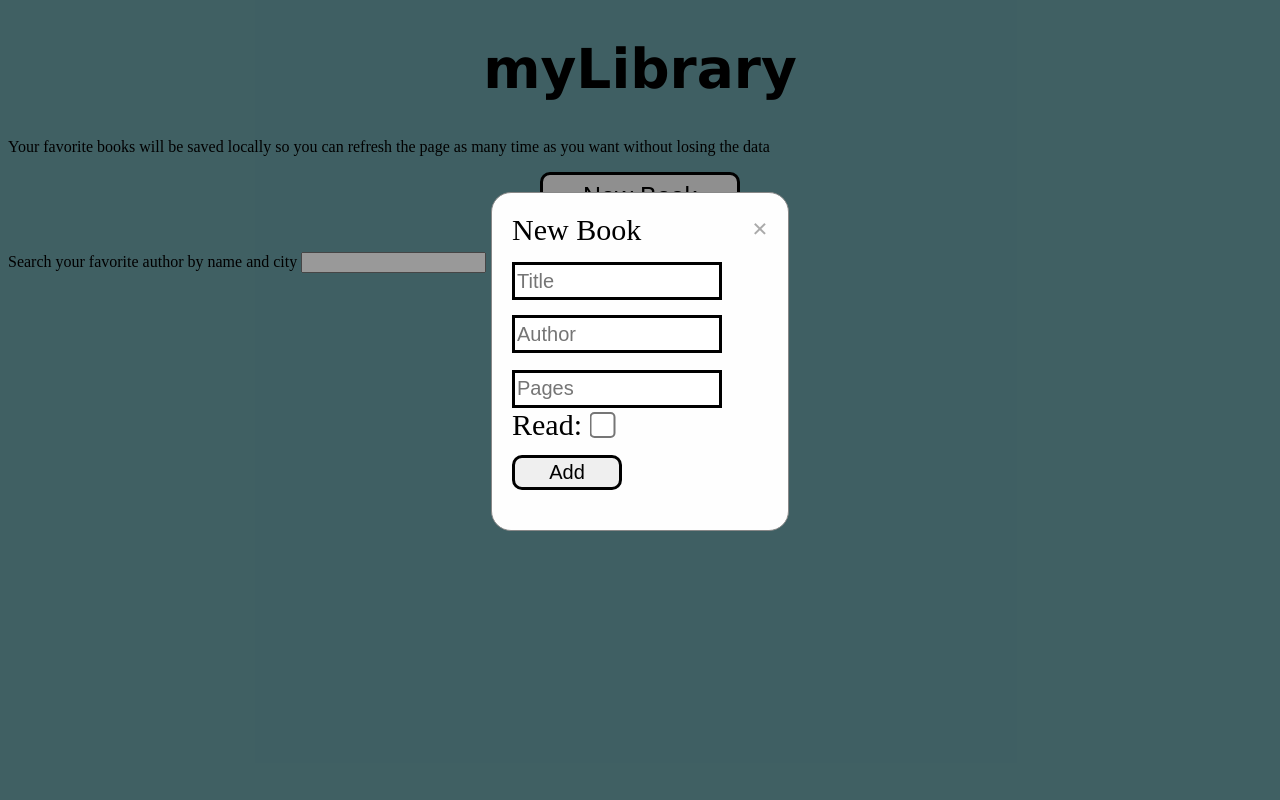
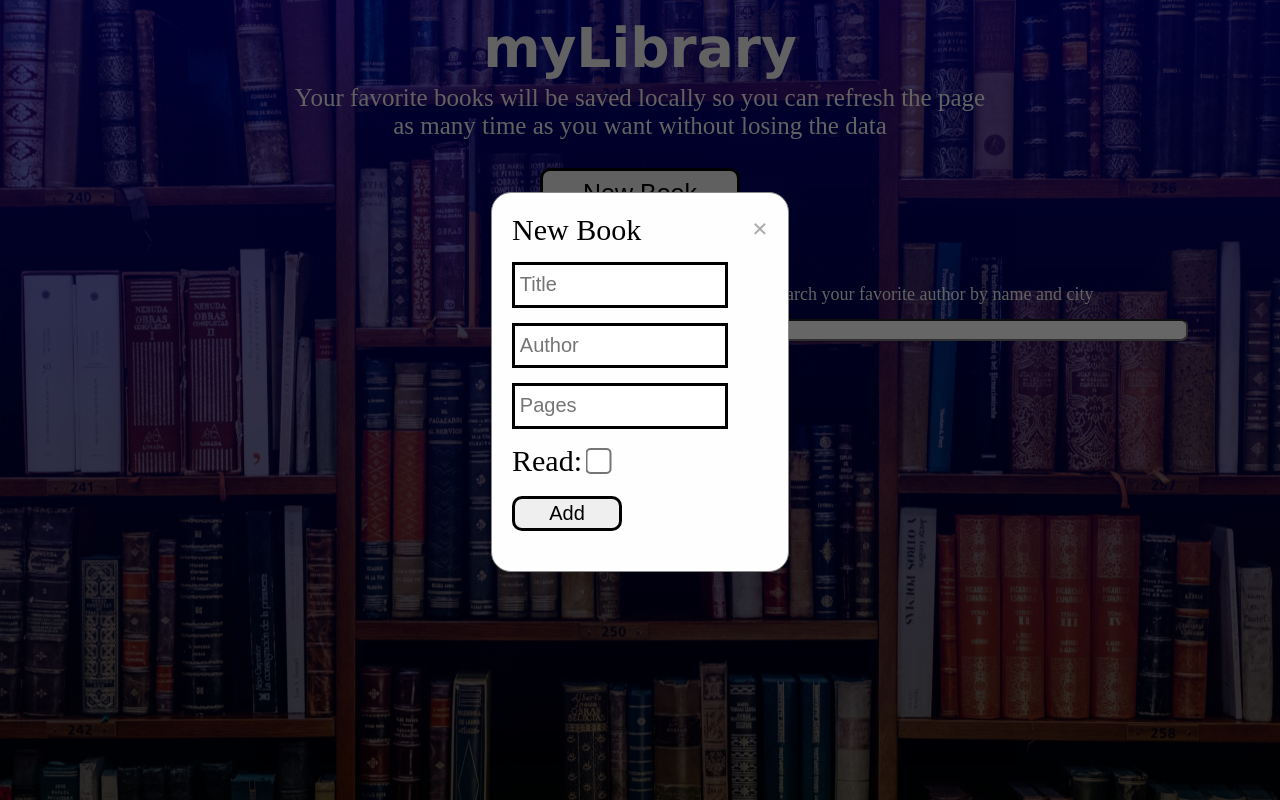
Before and after one commit to cigmaian/Project-Library, a plain HTML site: page index.html in a window 1280 px wide. Both pictures are taken after a click on the button "New Book". Drawn offline with Linux system fonts and the light colour scheme; no server answers.

Commit message:
index.html

```diff
--- a/style.css
+++ b/style.css
@@ -1,11 +1,35 @@
+*{
+    margin:0;
+    padding:0;
+}
 body{
-  background-color: #6a9fa5;
+    background-image: linear-gradient(rgba(0, 0, 255, 0.5), rgba(0, 0, 0, 0.5)), url(./librarian-scaled.jpg);
+    background-position: center;
+    background-repeat: no-repeat;
+    background-size: cover;
+    background-color: liner;
+    z-index: -1;
+    width: 100vw;
+    height: 100vh;
+ /* background-color: #6a9fa5; */
+}
+.info{
+    position: relative;
+    font-size: 25px;
+    color:whitesmoke;
+    top: 2.5vh;
+    max-width: 700px;
+    margin: 0 auto;
+    text-align: center;
 }
 h1 {
   display: flex;
   justify-content: center;
   font-family: 'Lucida Sans', 'Lucida Sans Regular', 'Lucida Grande', 'Lucida Sans Unicode', Geneva, Verdana, sans-serif;
   font-size: 55px;
+  top: 2vh;
+  position: relative;
+  color: whitesmoke;
 }
 
 #newBtn-Container {
@@ -13,6 +37,8 @@ h1 {
   justify-content: center;
   align-items: center;
   margin-bottom: 30px;
+  position: relative;
+  top: 6vh;
 }
 
 #newBtn {
@@ -30,9 +56,8 @@ h1 {
   display: flex;
   flex-direction: row;
   flex-wrap: wrap;
+
 }
-
-
 
 /* Book and its contents */
 .book {
@@ -45,7 +70,10 @@ h1 {
   width: 250px;
   padding: 15px;
   margin: 20px;
-  background-color: #fbd082;
+  background-image: url(./53034641-notebook-lines-with-washers.webp);
+  background-position: center;
+  background-size: cover;
+  background-repeat: no-repeat;
 }
 
 .title {
@@ -101,11 +129,13 @@ input#author  {
   width: 200px;
   font-size: 20px;
   border: solid 3px black;
+  padding: .3rem;
 }
 
 input[type=checkbox] {
   transform: scale(2);
 }
+
 #popUp {
   display: none; /* Hidden by default */
   position: fixed; /* Stay in place */
@@ -115,8 +145,7 @@ input[type=checkbox] {
   width: 100%; /* Full width */
   height: 100%; /* Full height */
   overflow: auto; /* Enable scroll if needed */
-  background-color: rgb(0,0,0); /* Fallback color */
-  background-color: rgba(0,0,0,0.4); /* Black w/ opacity */
+  background-color: rgba(0,0,0,0.6); /* Black w/ opacity */
   font-size: 30px;
   }
 
@@ -154,5 +183,74 @@ input[type=checkbox] {
 #checkBox{
     display: flex;
     gap: 10px;
+    margin: 15px 0;
+}
+
+.cotent{
+    position: relative;
+    top: 8vh;
+    display: flex;
+    flex-direction: row;
+    flex-wrap: wrap;
+    width: 100vw;
+    height: auto;
+}
+
+.left{
+    width: 60vw;
+
+}
+
+.rigth{
+    width: 36vw;
+    max-width: 420px;
+    margin: 20px 0;
+}
+
+
+.search-wrapper {
+  display: flex;
+  flex-direction: column;
+  gap: .25rem;
+}
+
+.search-wrapper > label{
+    color:whitesmoke;
+    font-size: 18px;
     margin-bottom: 10px;
 }
+.search-wrapper > input{
+    width: 100%;
+    max-width: 420px;
+    border-radius: 7px;
+}
+
+input {
+  font-size: 1rem;
+}
+
+.user-cards {
+  display: grid;
+  grid-template-columns: repeat(auto-fill, minmax(250px, 1fr));
+  gap: .25rem;
+  margin-top: 1rem;
+}
+
+.card {
+  border: 1px solid black;
+  background-color: white;
+  padding: .5rem;
+}
+
+.card > .header {
+  margin-bottom: .25rem;
+}
+
+.card > .body {
+  font-size: .8rem;
+  color: #777;
+}
+
+.hide {
+  display: none; !important
+}
```
